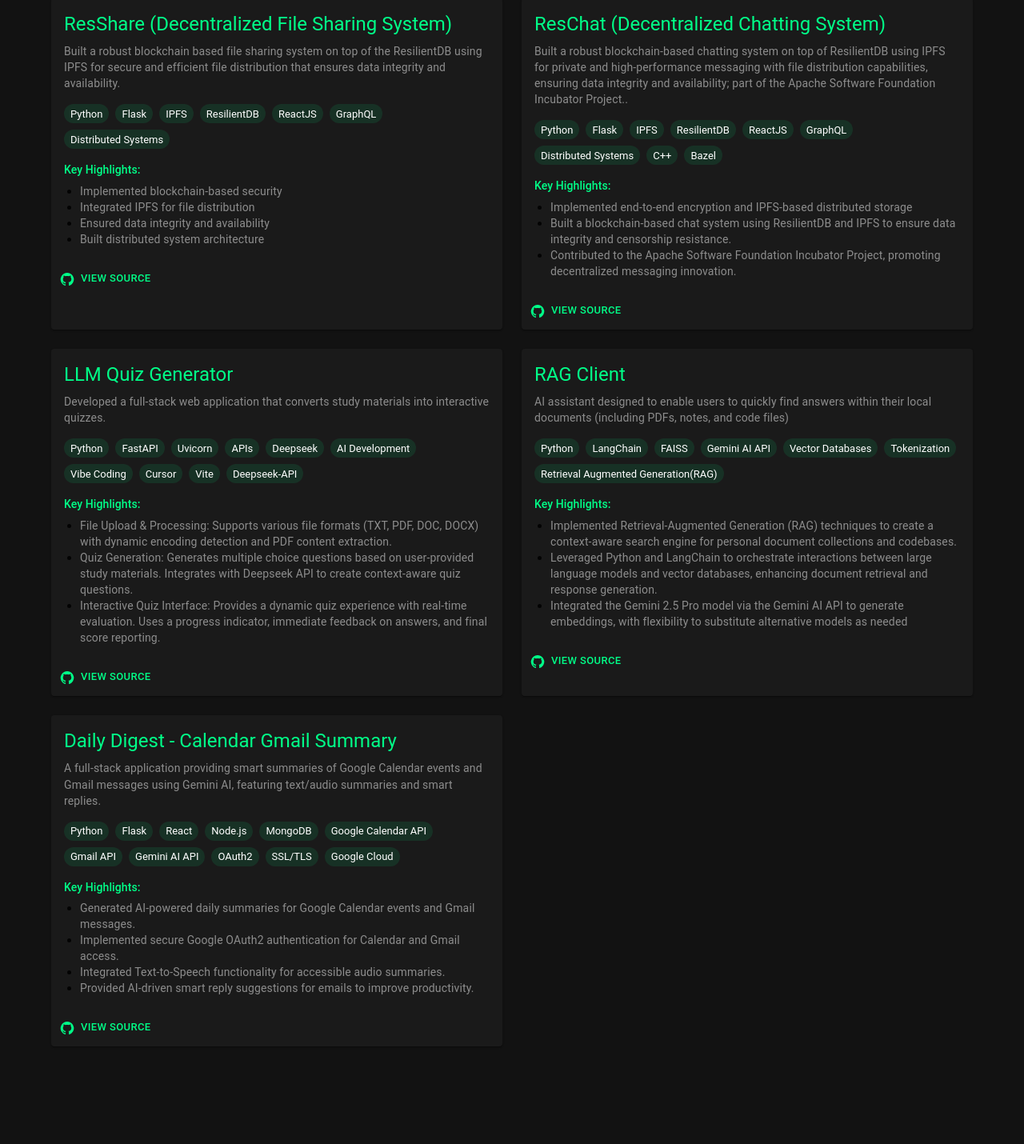
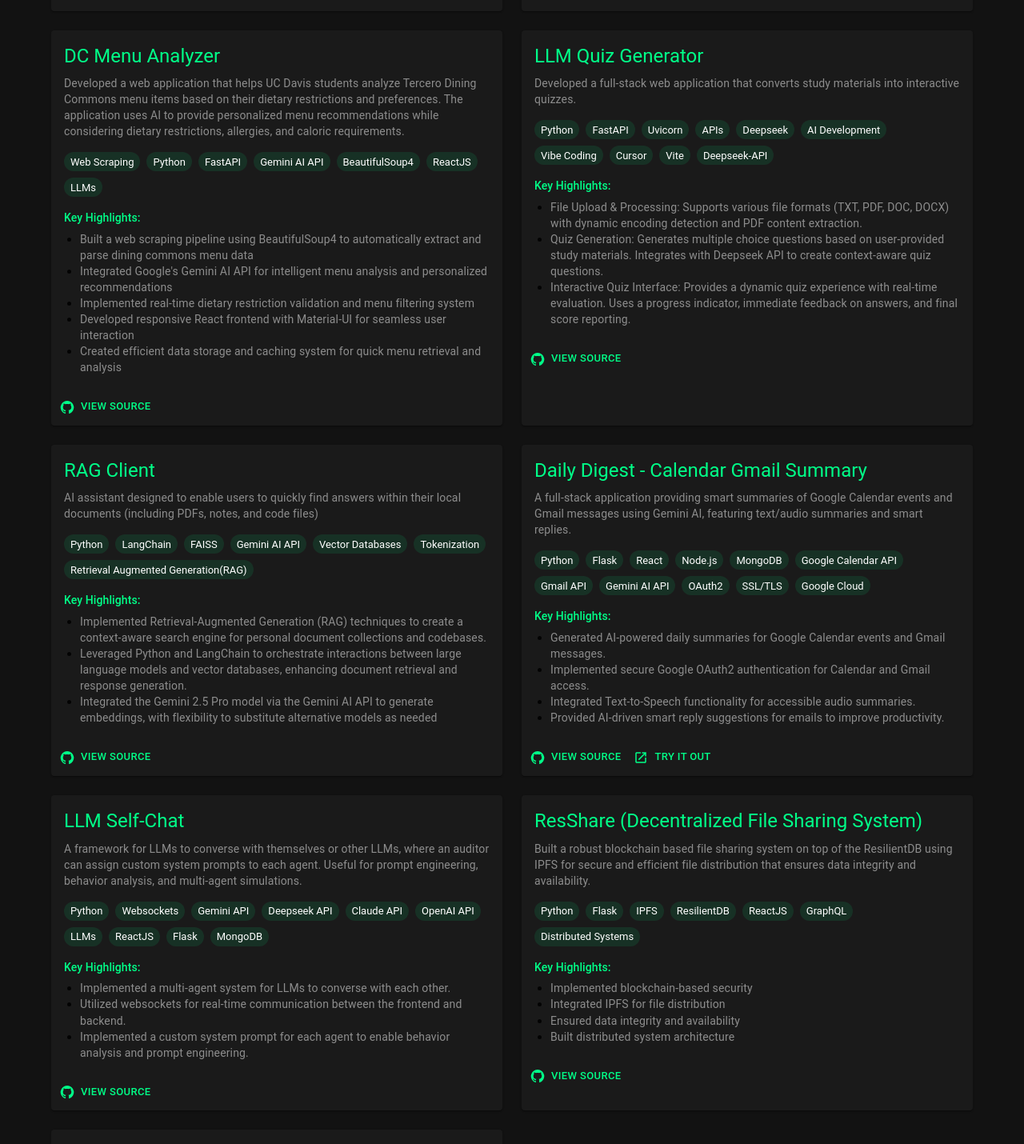
Before and after one commit to devangb3/dev-portfolio, a React (Create React App) app: page / in a window 1280 px wide. Shown: the part 1762-3192 px from the top of the page at 80% size. Built offline with nearby package versions, Linux system fonts and the light colour scheme.

Commit message:
Add projects and Try it out button

```diff
--- a/src/App.js
+++ b/src/App.js
@@ -19,7 +19,8 @@ import {
   Email,
   Download,
   ArrowDownward,
-  Description
+  Description,
+  Launch
 } from '@mui/icons-material';
 
 // Add this new component after the imports
@@ -31,20 +32,6 @@ const LeetCodeIcon = () => (
 
 const projects = [
   {
-    id: "atom",
-    title: "Atom (Portfolio Management Software)",
-    description: "Engineered scalable backend architectures for a high-traffic wealth management platform, enabling real-time trading capabilities and enhancing performance through cloud infrastructure optimization and modular system upgrades.",
-    technologies: ["Dot Net Core 6.0", "C#", "JavaScript", "Azure", "AWS", "Angular", "TypeScript", "SQL"],
-    highlights: [
-      "Reduced data retrieval times by 40%",
-      "Implemented real-time trading capabilities",
-      "Optimized cloud infrastructure",
-      "Built scalable backend architecture"
-    ],
-    demoUrl: "#",
-    githubUrl: "https://github.com/devangb3"
-  },
-  {
     id: "algotrade",
     title: "AlgoTrade (Stock Prediction Platform for HFTs)",
     description: "Developed a platform allowing end-users to view which predictive model performs best on a given asset at a specific time and implemented continuous model retraining and updating to improve prediction accuracy over time.",
@@ -55,22 +42,8 @@ const projects = [
       "Improved prediction accuracy over time",
       "Integrated multiple ML frameworks"
     ],
-    demoUrl: "https://rapidapi.com/tradnomic-tradnomic-default/api/crypto-real-time-indicators-and-probabilities",
+    demoUrl: "http://hammertrade.tradnomic.com/",
     githubUrl: "https://github.com/devangb3"
-  },
-  {
-    id: "resshare",
-    title: "ResShare (Decentralized File Sharing System)",
-    description: "Built a robust blockchain based file sharing system on top of the ResilientDB using IPFS for secure and efficient file distribution that ensures data integrity and availability.",
-    technologies: ["Python", "Flask", "IPFS", "ResilientDB", "ReactJS", "GraphQL", "Distributed Systems"],
-    highlights: [
-      "Implemented blockchain-based security",
-      "Integrated IPFS for file distribution",
-      "Ensured data integrity and availability",
-      "Built distributed system architecture"
-    ],
-    demoUrl: "#",
-    githubUrl: "https://github.com/ResilientApp/ResShare-Backend"
   },
   {
     id: "reschat",
@@ -84,6 +57,21 @@ const projects = [
     ],
     demoUrl: "#",
     githubUrl: "https://github.com/ResilientApp/ResChat"
+  },
+  {
+    id: "dc-menu-analyzer",
+    title: "DC Menu Analyzer",
+    description: "Developed a web application that helps UC Davis students analyze Tercero Dining Commons menu items based on their dietary restrictions and preferences. The application uses AI to provide personalized menu recommendations while considering dietary restrictions, allergies, and caloric requirements.",
+    technologies: ["Web Scraping", "Python", "FastAPI", "Gemini AI API", "BeautifulSoup4", "ReactJS", "LLMs"],
+    highlights: [
+      "Built a web scraping pipeline using BeautifulSoup4 to automatically extract and parse dining commons menu data",
+      "Integrated Google's Gemini AI API for intelligent menu analysis and personalized recommendations",
+      "Implemented real-time dietary restriction validation and menu filtering system",
+      "Developed responsive React frontend with Material-UI for seamless user interaction",
+      "Created efficient data storage and caching system for quick menu retrieval and analysis"
+    ],
+    demoUrl: "#",
+    githubUrl: "https://github.com/devangb3/DC-Menu-Analyzer"
   },
   {
     id: "quiz",
@@ -124,6 +112,47 @@ const projects = [
     ],
     demoUrl: "https://calendar-gmail-summary-frontend.onrender.com/",
     githubUrl: "https://github.com/devangb3/Calendar-Gmail-Summary"
+  },
+  {
+    id: "llm-chatbot",
+    title: "LLM Self-Chat",
+    description: "A framework for LLMs to converse with themselves or other LLMs, where an auditor can assign custom system prompts to each agent. Useful for prompt engineering, behavior analysis, and multi-agent simulations.",
+    technologies: ["Python", "Websockets", "Gemini API", "Deepseek API",  "Claude API", "OpenAI API", "LLMs", "ReactJS", "Flask", "MongoDB"],
+    highlights: [
+      "Implemented a multi-agent system for LLMs to converse with each other.",
+      "Utilized websockets for real-time communication between the frontend and backend.",
+      "Implemented a custom system prompt for each agent to enable behavior analysis and prompt engineering."
+    ],
+    demoUrl: "#",
+    githubUrl: "https://github.com/devangb3/LLM-Self-Chat"
+  },
+  {
+    id: "resshare",
+    title: "ResShare (Decentralized File Sharing System)",
+    description: "Built a robust blockchain based file sharing system on top of the ResilientDB using IPFS for secure and efficient file distribution that ensures data integrity and availability.",
+    technologies: ["Python", "Flask", "IPFS", "ResilientDB", "ReactJS", "GraphQL", "Distributed Systems"],
+    highlights: [
+      "Implemented blockchain-based security",
+      "Integrated IPFS for file distribution",
+      "Ensured data integrity and availability",
+      "Built distributed system architecture"
+    ],
+    demoUrl: "#",
+    githubUrl: "https://github.com/ResilientApp/ResShare-Backend"
+  },
+  {
+    id: "atom",
+    title: "Atom (Portfolio Management Software)",
+    description: "Engineered scalable backend architectures for a high-traffic wealth management platform, enabling real-time trading capabilities and enhancing performance through cloud infrastructure optimization and modular system upgrades.",
+    technologies: ["Dot Net Core 6.0", "C#", "JavaScript", "Azure", "AWS", "Angular", "TypeScript", "SQL"],
+    highlights: [
+      "Reduced data retrieval times by 40%",
+      "Implemented real-time trading capabilities",
+      "Optimized cloud infrastructure",
+      "Built scalable backend architecture"
+    ],
+    demoUrl: "#",
+    githubUrl: "https://github.com/devangb3"
   }
 ];
 
@@ -454,6 +483,20 @@ function App() {
                   >
                     View Source
                   </Button>
+                  {project.demoUrl !== "#" && (
+                    <Button
+                      size="small"
+                      href={project.demoUrl}
+                      target="_blank"
+                      startIcon={<Launch />}
+                      sx={{
+                        color: '#00ff88',
+                        '&:hover': { bgcolor: 'rgba(0, 255, 136, 0.1)' }
+                      }}
+                    >
+                      Try it out
+                    </Button>
+                  )}
                 </CardActions>
               </Card>
             ))}
```
